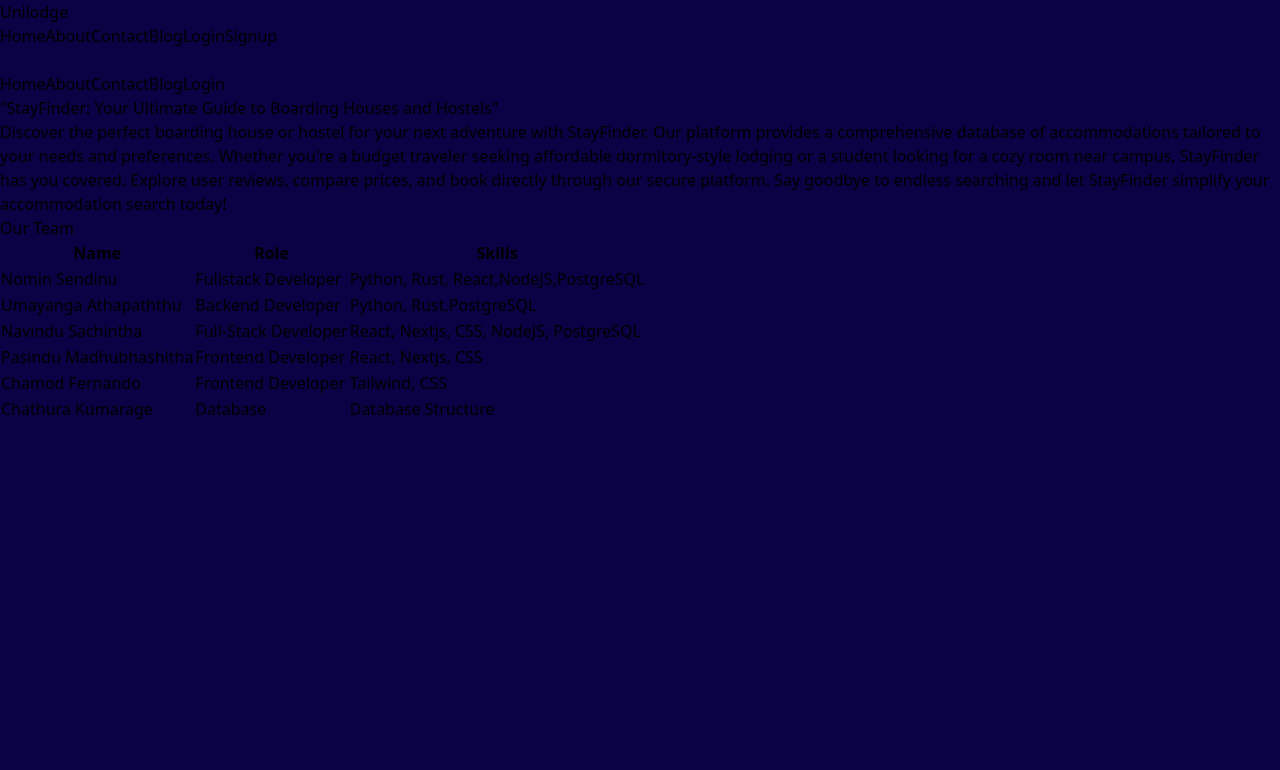
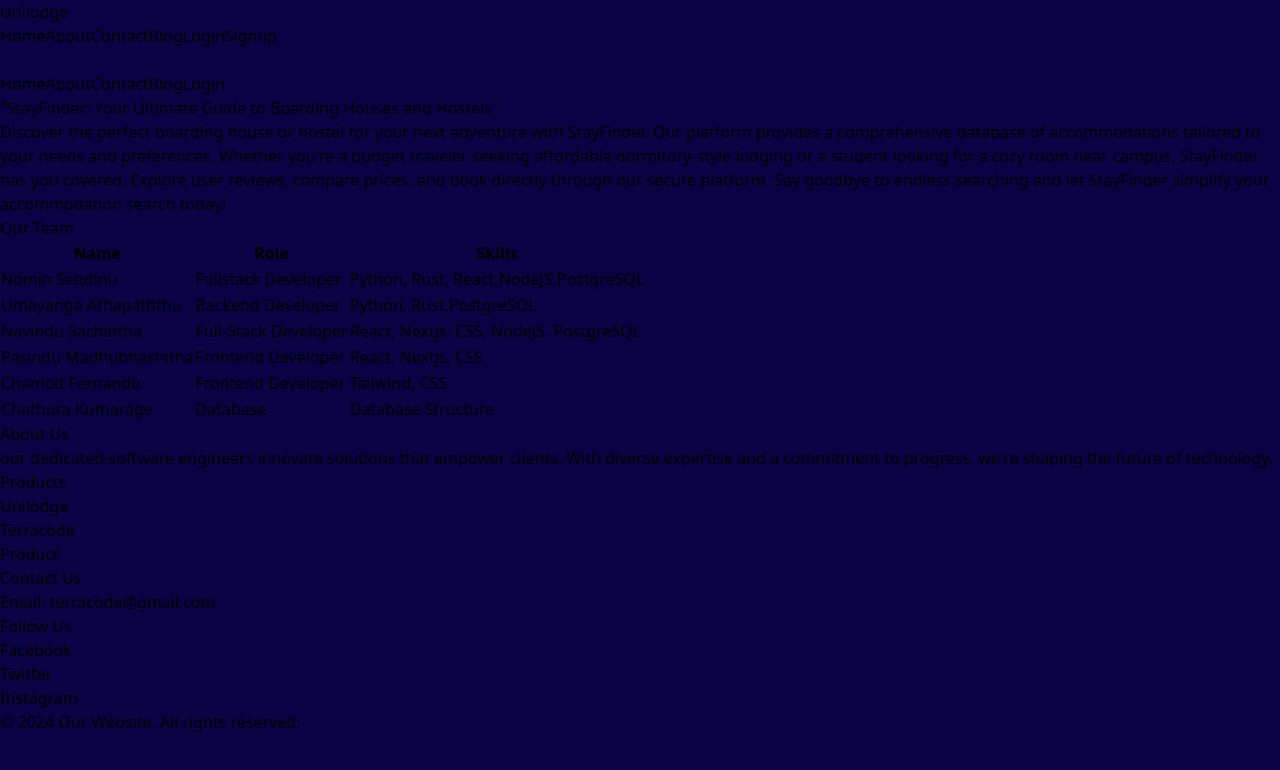
Before and after one commit to Terracode-Dev/unilodge, a React (Vite) app in the folder frontend/: page /about in a window 1280 px wide. Shown: the top 770 px of the page. Built offline with nearby package versions, Linux system fonts and the light colour scheme.

Commit message:
Fe:Final enhancement with search

```diff
--- /dev/null
+++ b/frontend/src/components/Footer.jsx
@@ -0,0 +1,43 @@
+
+import React from 'react';
+
+function Footer ()  {
+  return (
+    <footer className="bg-black/60 text-white">
+      <div className="container mx-auto py-8 px-4">
+        <div className="grid grid-cols-1 md:grid-cols-2 lg:grid-cols-4 gap-8">
+        <div>
+            <h3 className="text-xl font-semibold mb-4">About Us</h3>
+            <p>our dedicated software engineers innovate solutions that empower clients. With diverse expertise and a commitment to progress, we&apos;re shaping the future of technology.</p>
+        </div>
+          <div>
+            <h3 className="text-xl font-semibold mb-4">Products</h3>
+            <ul>
+              <li><a href="#">Unilodge</a></li>
+              <li><a href="#">Terracode</a></li>
+              <li><a href="#">Product</a></li>
+            </ul>
+          </div>
+          <div>
+            <h3 className="text-xl font-semibold mb-4">Contact Us</h3>
+            <p>Email: terracode@gmail.com</p>
+
+          </div>
+          <div>
+            <h3 className="text-xl font-semibold mb-4">Follow Us</h3>
+            <ul>
+              <li><a href="#">Facebook</a></li>
+              <li><a href="#">Twitter</a></li>
+              <li><a href="#">Instagram</a></li>
+            </ul>
+          </div>
+        </div>
+        <div className="border-t border-gray-700 mt-8 pt-4 text-center">
+          <p>&copy; {new Date().getFullYear()} Our Website. All rights reserved.</p>
+        </div>
+      </div>
+    </footer>
+  );
+}
+
+export default Footer;
--- a/frontend/src/components/Hero.jsx
+++ b/frontend/src/components/Hero.jsx
@@ -16,9 +16,11 @@ const Hero = () => {
             </p>
           </div>
         </div>
-        <button className="bg-blue-500 hover:bg-blue-600 px-8 py-3 rounded-lg focus:outline-none mt-4">
-          Get Started
-        </button>
+        <div className='mt-8'>
+          <a href="/login" className="bg-blue-500 hover:bg-blue-600 px-8 py-3 rounded-lg focus:outline-none ">
+            Get Started
+          </a>
+        </div>
       </div>
     </div>
   );
--- a/frontend/src/components/PropertiesLandlord.jsx
+++ b/frontend/src/components/PropertiesLandlord.jsx
@@ -31,7 +31,7 @@ const Properties = () => {
     console.log(userid);
     return (
       <div className="container mx-auto py-8">
-        <h1 className="text-3xl font-bold mb-4">Properties</h1>
+        <h1 className="text-3xl font-bold mb-4 text-white">Properties</h1>
         <div className="grid grid-cols-1 sm:grid-cols-2 lg:grid-cols-3 gap-4 overflow-y-auto max-h-screen">
           {properties.map(property => (
             <PropertyCard key={property.propid} property={property} />
--- a/frontend/src/main.jsx
+++ b/frontend/src/main.jsx
@@ -18,6 +18,7 @@ import WardenDash from './pages/WardenDash.jsx';
 import MoreDetails from './pages/MoreDetails.jsx';
 import ContactUs from './pages/Contact.jsx';
 import About from './pages/About.jsx';
+import Footer from './components/Footer.jsx';
 
 const router = createBrowserRouter([
   {
@@ -71,5 +72,6 @@ ReactDOM.createRoot(document.getElementById('root')).render(
   <React.StrictMode>
     <NavigationBar />
     <RouterProvider router={router} />
+    <Footer />
   </React.StrictMode>,
 )
--- a/frontend/src/pages/Blog.jsx
+++ b/frontend/src/pages/Blog.jsx
@@ -43,7 +43,7 @@ const BlogPage = () => {
 
   return (
     <div className="blog-page">
-      <h1 className="text-3xl font-bold text-center my-8 text-black">Welcome to our Blog!</h1>
+      <h1 className="text-3xl font-bold text-center my-8 text-white">Welcome to our Blog!</h1>
       <div className="flex flex-wrap justify-center">
         {articles.map(article => (
           <BlogCard key={article.id} article={article}/>
--- a/frontend/src/pages/LandlordDash.jsx
+++ b/frontend/src/pages/LandlordDash.jsx
@@ -35,14 +35,7 @@ const LandlordDash = () => {
         >
           Add Property
         </button>
-        <button
-          className={`mr-2 px-4 py-2 ${
-            activeTab === 'tab2' ? 'bg-blue-500 text-white' : 'bg-gray-300 text-gray-700'
-          }`}
-          onClick={() => handleTabChange('tab2')}
-        >
-          Reservations
-        </button>
+
         <button
           className={`mr-2 px-4 py-2 ${
             activeTab === 'tab3' ? 'bg-blue-500 text-white' : 'bg-gray-300 text-gray-700'
--- a/frontend/src/utils/mapService.js
+++ b/frontend/src/utils/mapService.js
@@ -29,7 +29,7 @@ class MapShower {
     if (!this.map) {
       this.map = new google.maps.Map(mapDiv, {
         center: this.DefaultcenterPoint,
-        zoom: 8,
+        zoom: 10,
       });
 
       this.MarkerSet.forEach((markerObj) => {
```
